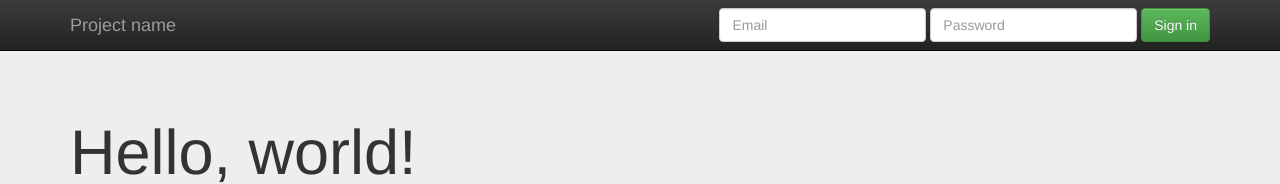
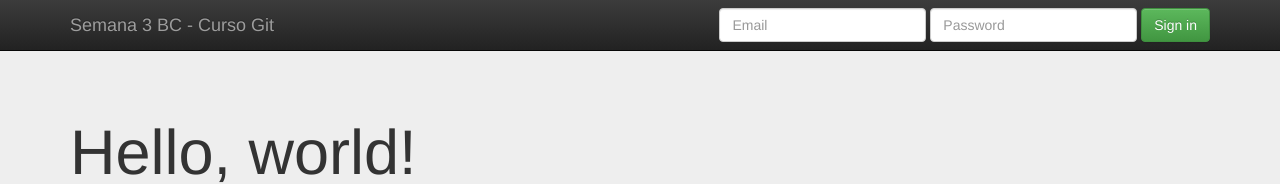
Before and after one commit to cleivan2023/RepasoGitBC14, a plain HTML site: page index.html in a window 1280 px wide. Shown: the top 184 px of the page. Drawn offline with nearby package versions, Linux system fonts and the light colour scheme.

Commit message:
Se actualiza template del proyecto. Se agrega titulo descriptivo

```diff
--- a/index.html
+++ b/index.html
@@ -36,7 +36,7 @@
             <span class="icon-bar"></span>
             <span class="icon-bar"></span>
           </button>
-          <a class="navbar-brand" href="#">Project name</a>
+          <a class="navbar-brand" href="#">Semana 3 BC - Curso Git</a>
         </div>
         <div id="navbar" class="navbar-collapse collapse">
           <form class="navbar-form navbar-right" role="form">
```
